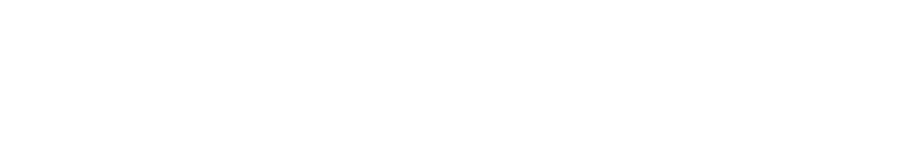
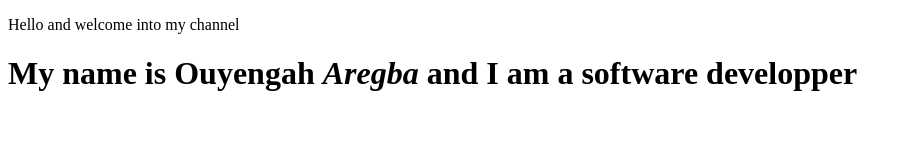
Before and after one commit to stam19988/learn-git, a plain HTML site: page index.html in a window 1280 px wide. Shown: the whole page, without its empty margins (0-912 px from the left). Drawn offline with Linux system fonts and the light colour scheme.

Commit message:
add a p and h1 tags

```diff
--- a/index.html
+++ b/index.html
@@ -10,7 +10,14 @@
 
 
 	</head>
+	<body>
+		<p>Hello and welcome into my channel </p>
 
+		<h1>My name is <b>Ouyengah <i>Aregba</i> and I am a <strong> software developper</strong></h1>
+
+
+
+	</body>
 
 
 
```
